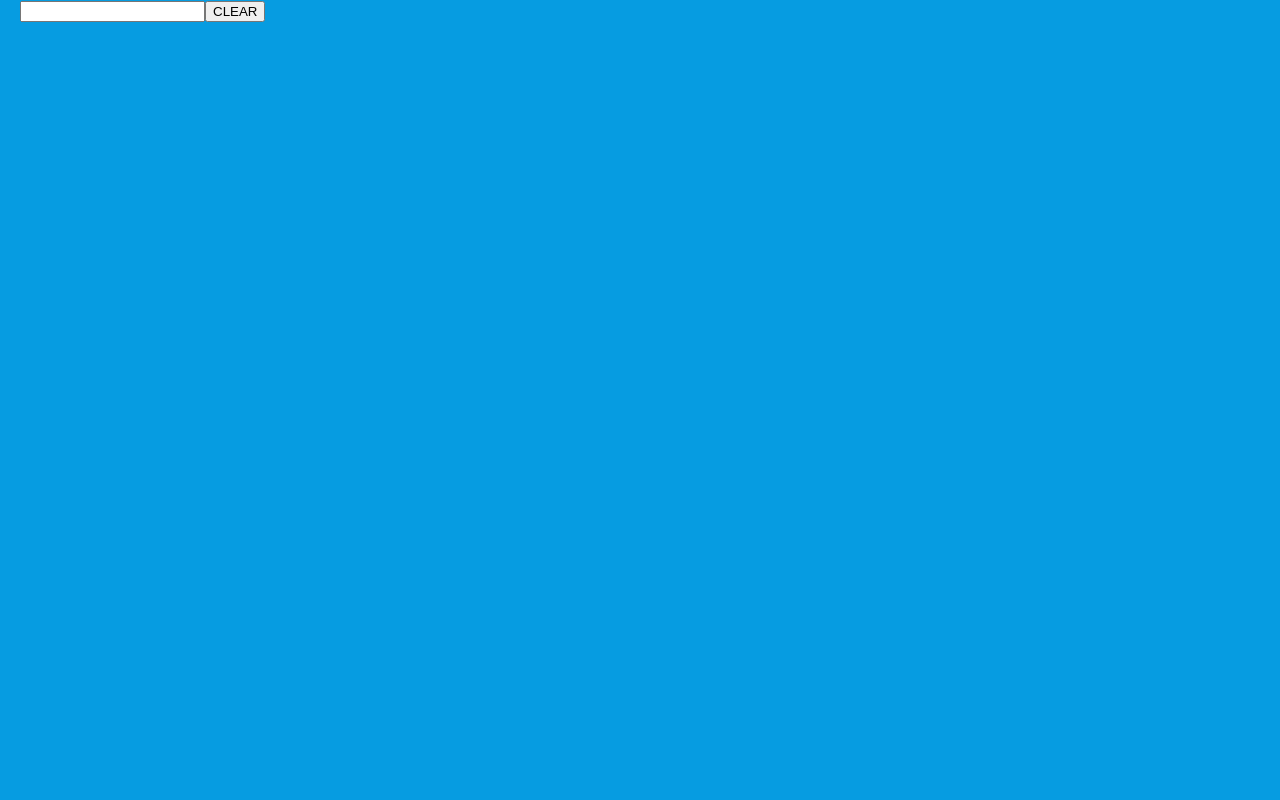
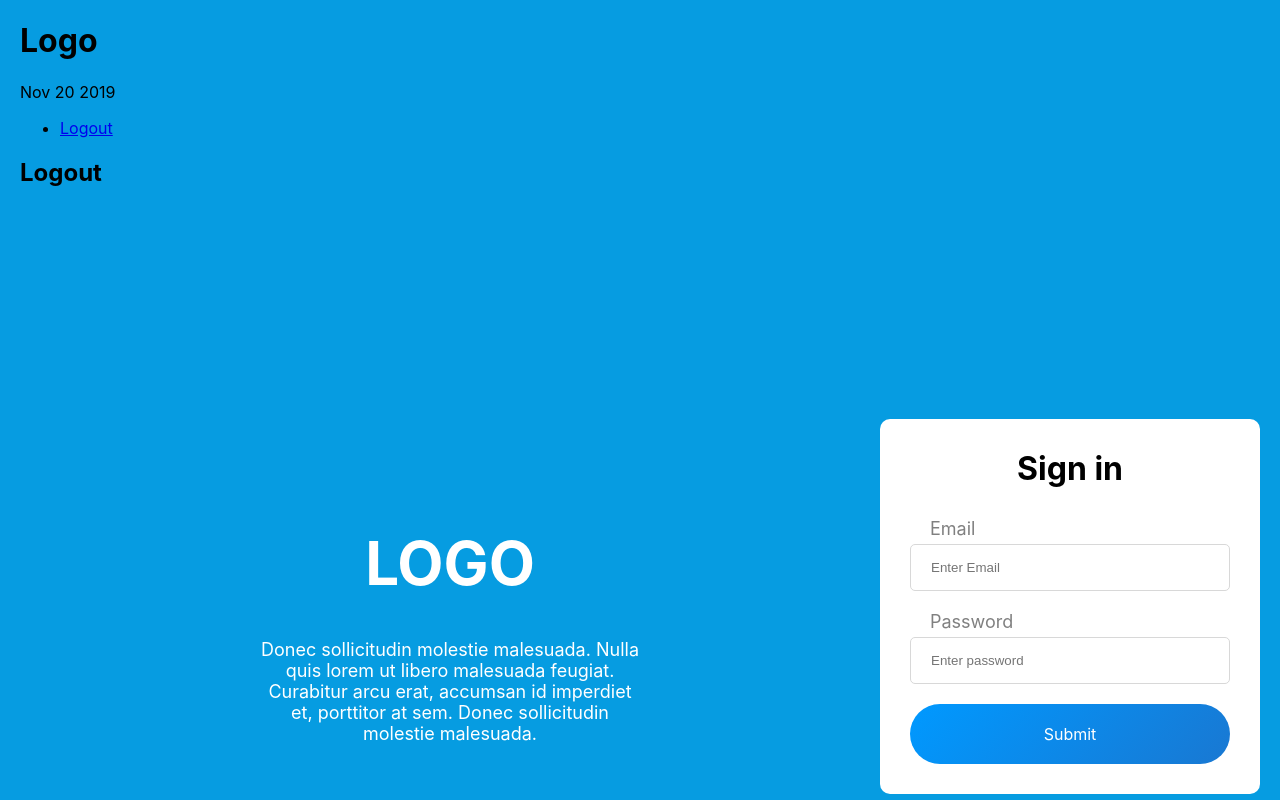
Before and after one commit to sumit3021kumar/ReactNew, a React (Create React App) app: page /logout in a window 1280 px wide. Built offline with nearby package versions, Linux system fonts and the light colour scheme.

Commit message:
adding routing

```diff
--- a/src/App.jsx
+++ b/src/App.jsx
@@ -1,32 +1,16 @@
 import React from 'react';
 import ReactDOM from 'react-dom';
+import Content from './component/content/Content.jsx';
+import Header from './component/header/Header.jsx';
 
 class App extends React.Component {
-   constructor(props) {
-      super(props);
-
-      this.state = {
-         data: ''
-      }
-      this.updateState = this.updateState.bind(this);
-      this.clearInput = this.clearInput.bind(this);
-   };
-   updateState(e) {
-      this.setState({data: e.target.value});
-   }
-   clearInput() {
-      this.setState({data: ''});
-      ReactDOM.findDOMNode(this.refs.myInput).focus();
-   }
    render() {
       return (
          <div>
-            <input value = {this.state.data} onChange = {this.updateState}
-               ref = "myInput"></input>
-            <button onClick = {this.clearInput}>CLEAR</button>
-            <h4>{this.state.data}</h4>
+           <Header />
+           <Content />
          </div>
-      );
+      )
    }
 }
 export default App;
--- a/src/component/header/Header.jsx
+++ b/src/component/header/Header.jsx
@@ -1,13 +1,56 @@
 import React from 'react';
+import {
+  BrowserRouter as Router,
+  Switch,
+  Route,
+  Link,
+  useRouteMatch,
+  useParams
+} from "react-router-dom";
 
 class Header extends React.Component {
+  constructor() {
+       super();
+       const monthNames = ["Jan", "Feb", "Mar", "Apr", "May", "Jun",
+          "Jul", "Aug", "Sep", "Oct", "Nov", "Dec"
+        ];
+       var today = new Date(),
+           date =  monthNames[today.getMonth()] + " " + today.getDate() + ' ' + today.getFullYear();
+       this.state = {
+           date: date
+       };
+   }
   render() {
     return (
-       <div>
-          <h1> header</h1>
+       <div className="headerMain">
+          <h1> Logo</h1>
+          <span className="date">{this.state.date}</span>
+          <Router>
+            <div>
+              <nav>
+                <ul>
+                  <li>
+                    <Link to="/logout">Logout</Link>
+                  </li>
+                </ul>
+              </nav>
+
+            {/* A <Switch> looks through its children <Route>s and
+                renders the first one that matches the current URL. */}
+            <Switch>
+              <Route path="/logout">
+                <Logout />
+              </Route>
+            </Switch>
+          </div>
+        </Router>
        </div>
     );
   }
 }
 
+function Logout() {
+  return <h2>Logout</h2>;
+}
+
 export default Header;
--- a/src/component/loginpopup/loginpopup.jsx
+++ b/src/component/loginpopup/loginpopup.jsx
@@ -13,7 +13,7 @@ class LoginPopUP extends React.Component {
          passwordinputType: "password",
          passwordinputName: "Password",
          passwordinputPlaceholder: "Enter password",
-         buttonHref: 'test',
+         buttonHref: 'http://google.com',
          buttonText: 'Submit'
       }
    }
```
